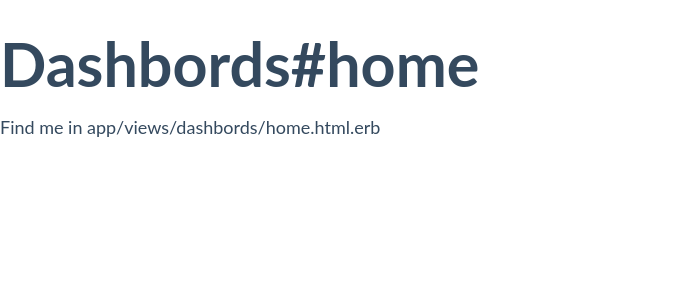
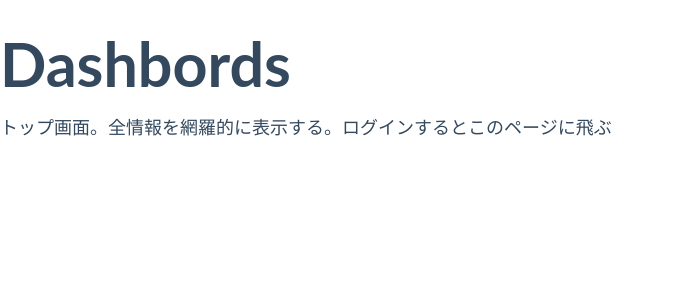
Before and after one commit to sundown1230/TNK, a Rails app: page /dashbords/home in a window 1280 px wide. Shown: the top 300 px of the page, without its empty margins (0-673 px from the left). Run offline with Rails 7, Linux system fonts and the light colour scheme; some libraries are stand-ins or nearby versions; some web fonts are replaced.

Commit message:
viewを編集

```diff
--- a/team_manager/app/views/dashbords/home.html.erb
+++ b/team_manager/app/views/dashbords/home.html.erb
@@ -1,2 +1,2 @@
-<h1>Dashbords#home</h1>
-<p>Find me in app/views/dashbords/home.html.erb</p>
+<h1>Dashbords</h1>
+<p>トップ画面。全情報を網羅的に表示する。ログインするとこのページに飛ぶ</p>
```
